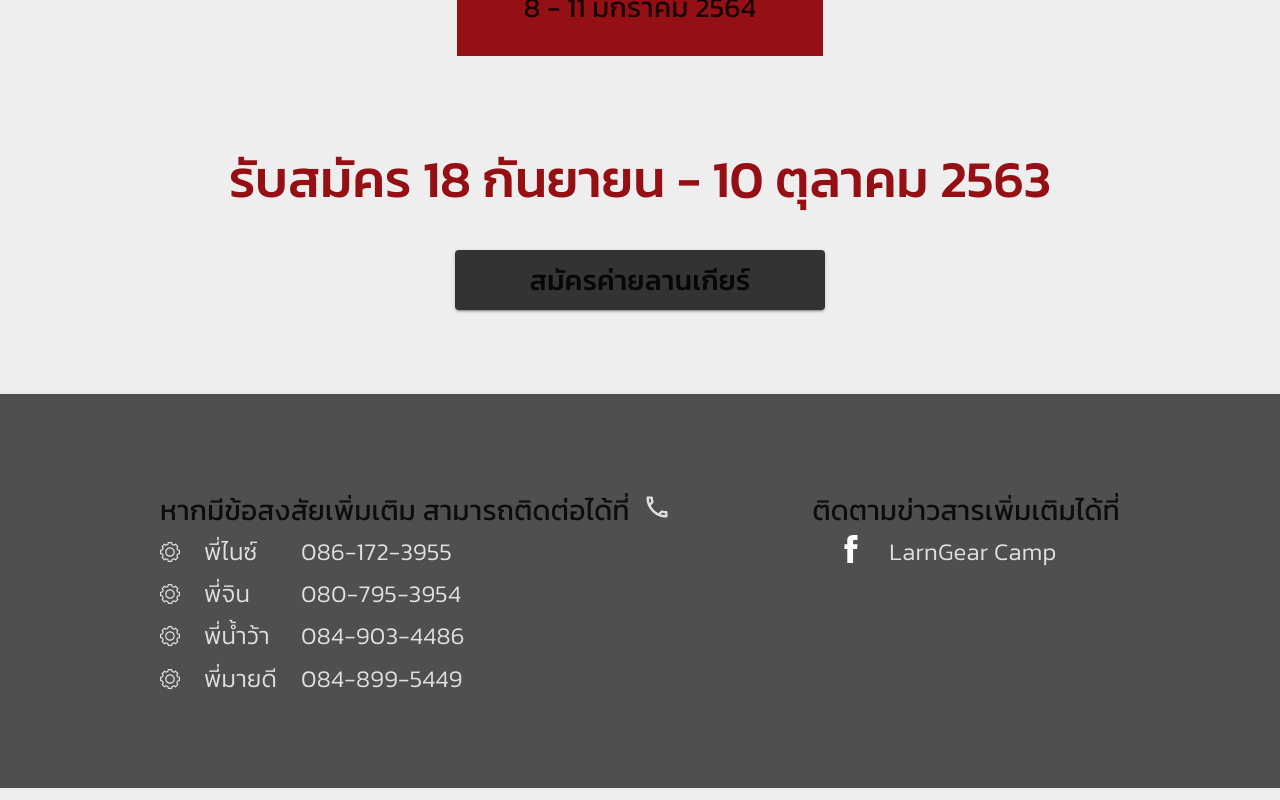
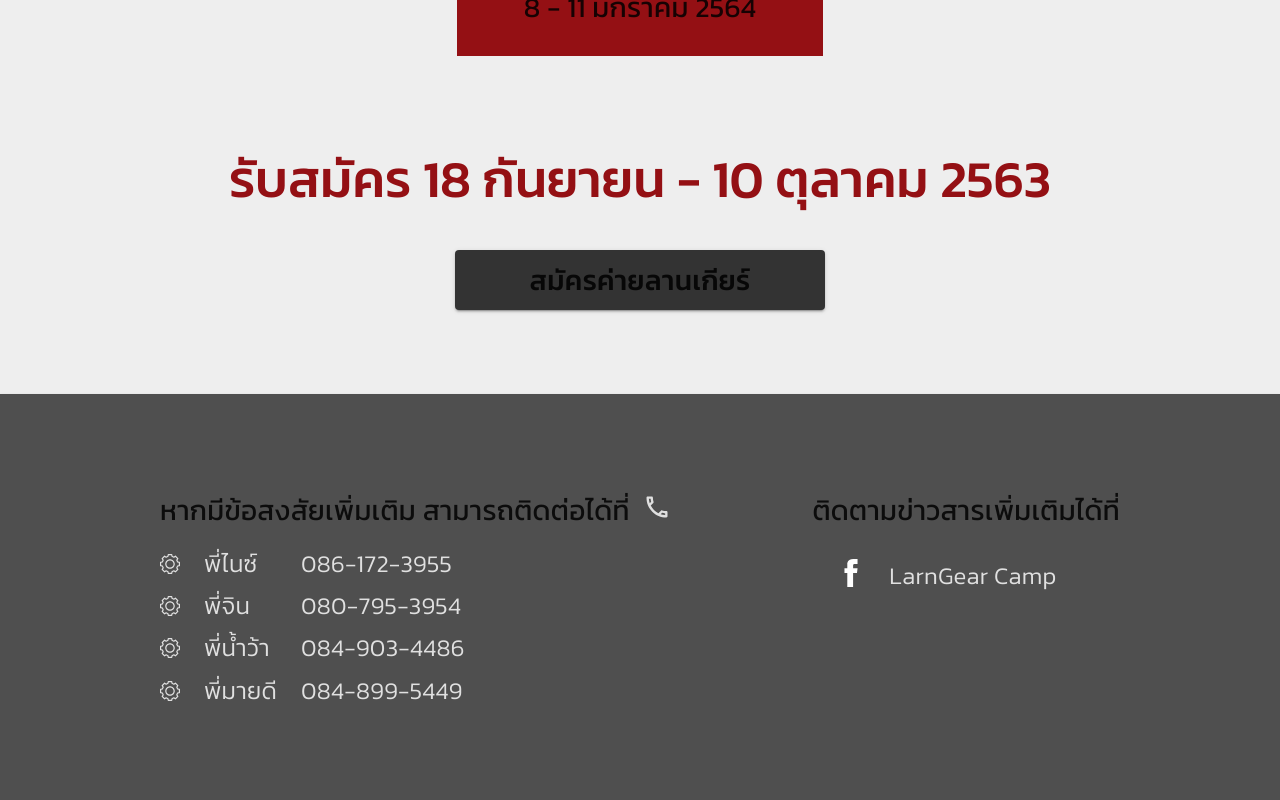
Before and after one commit to esc-chula/larngearcamp-frontend, a React (Create React App) app: page / in a window 1280 px wide. Shown: the part 2164-2964 px from the top of the page. Built offline with nearby package versions, Linux system fonts and the light colour scheme.

Commit message:
fix: footer's alignment

```diff
--- a/src/core/components/home/home-footer.component.tsx
+++ b/src/core/components/home/home-footer.component.tsx
@@ -41,11 +41,15 @@ const useStyle = makeStyles(theme => ({
   facebookContainer: {
     textAlign: "center"
   },
+  larngearContainer:{
+    marginTop: theme.spacing(3)
+  },
   center: {
     display: "flex",
     alignItems: "center"
   },
   grid: {
+    marginTop: theme.spacing(1.5),
     display: "grid",
     gridTemplateColumns: "max-content max-content max-content",
     gridTemplateRows: "repeat(auto-fill, minmax(auto, 1fr))",
@@ -86,7 +90,7 @@ const HomeFooter: React.FC<{
     <>
       <Typography variant="subtitle1">ติดตามข่าวสารเพิ่มเติมได้ที่</Typography>
 
-      <Grid container>
+      <Grid container className={classes.larngearContainer}>
         <Grid item xs={3} className={classes.facebookContainer}>
           <FacebookIcon />
         </Grid>
```
